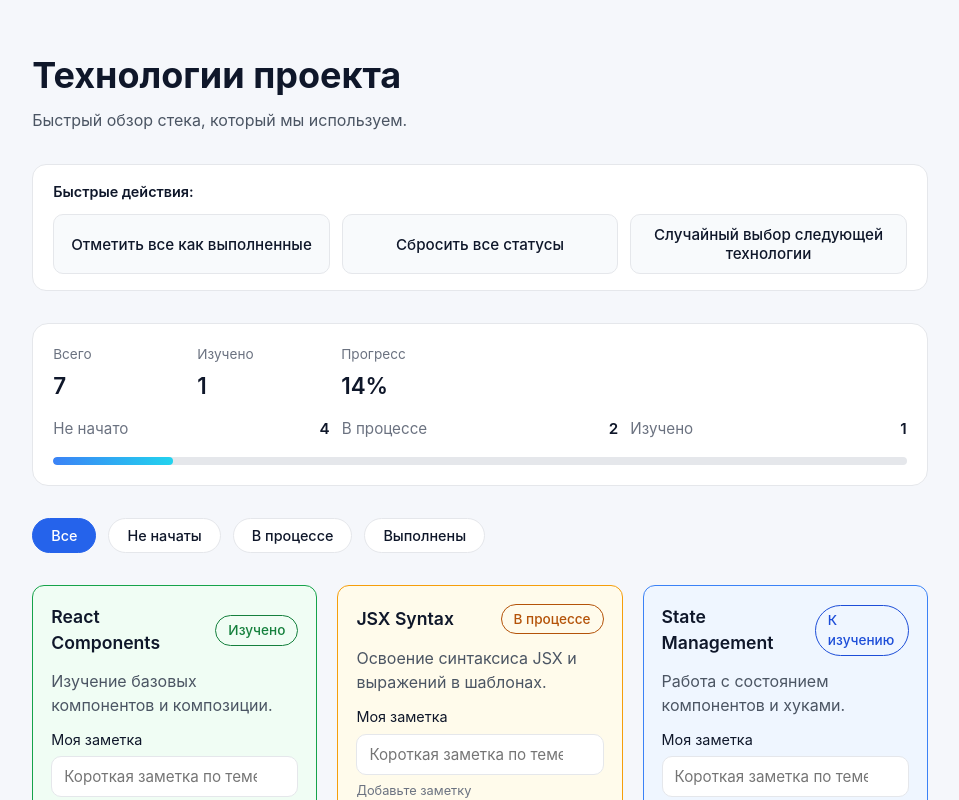
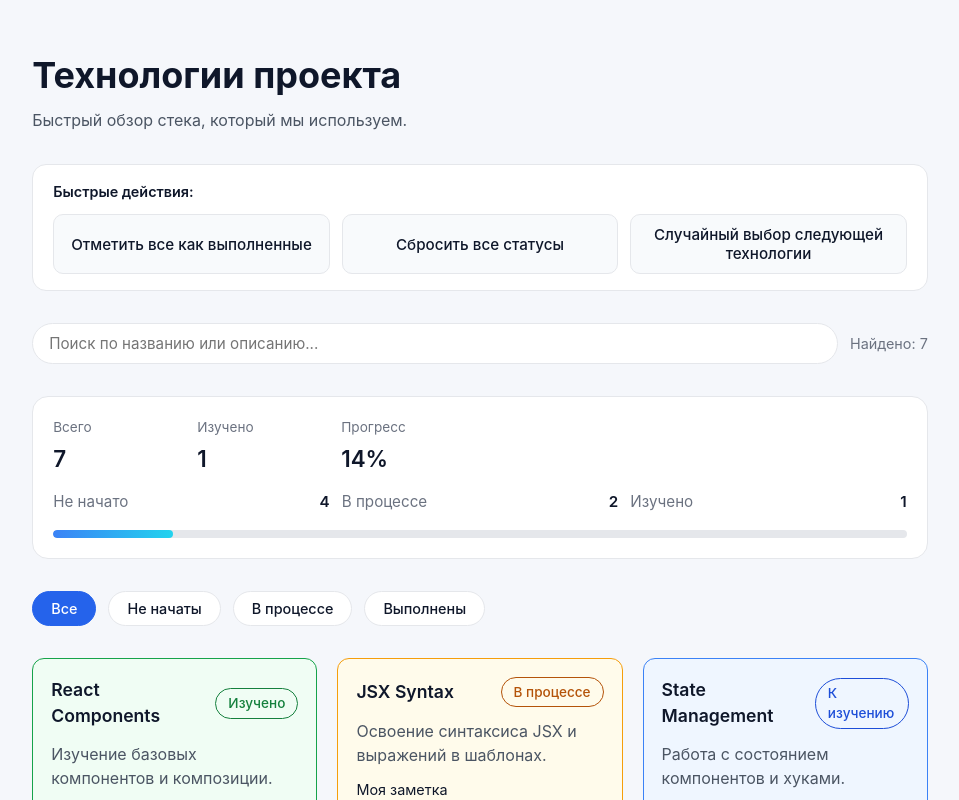
Before and after one commit to naabdykalykov/frontend-and-backend-practice, a React (Vite) app: page / in a window 1280 px wide. Shown: the top 800 px of the page, without its empty margins (160-1119 px from the left). Built offline with nearby package versions, Linux system fonts and the light colour scheme.

Commit message:
update step 7

```diff
--- a/src/App.css
+++ b/src/App.css
@@ -45,3 +45,31 @@ body {
   grid-template-columns: repeat(auto-fit, minmax(260px, 1fr));
   gap: 20px;
 }
+
+.app__search {
+  display: flex;
+  flex-wrap: wrap;
+  gap: 12px;
+  align-items: center;
+}
+
+.app__search input {
+  flex: 1;
+  min-width: 240px;
+  border-radius: 999px;
+  border: 1px solid #e5e7eb;
+  padding: 10px 16px;
+  font-size: 0.95rem;
+  font-family: inherit;
+}
+
+.app__search input:focus {
+  outline: none;
+  border-color: #2563eb;
+  box-shadow: 0 0 0 2px rgba(37, 99, 235, 0.15);
+}
+
+.app__search-count {
+  font-size: 0.9rem;
+  color: #6b7280;
+}
--- a/src/App.jsx
+++ b/src/App.jsx
@@ -76,6 +76,7 @@ function App() {
     return initialTechnologies.map((tech) => ({ ...tech }))
   })
   const [filter, setFilter] = useState('all')
+  const [search, setSearch] = useState('')
 
   const total = technologies.length
   const completed = technologies.filter((tech) => tech.status === 'completed').length
@@ -122,8 +123,13 @@ function App() {
   }, [technologies])
 
   const filteredTechnologies = technologies.filter((tech) => {
-    if (filter === 'all') return true
-    return tech.status === filter
+    const matchesFilter = filter === 'all' ? true : tech.status === filter
+    const query = search.trim().toLowerCase()
+    const matchesSearch =
+      query.length === 0 ||
+      tech.title.toLowerCase().includes(query) ||
+      tech.description.toLowerCase().includes(query)
+    return matchesFilter && matchesSearch
   })
 
   return (
@@ -138,6 +144,16 @@ function App() {
         onResetAll={handleResetAll}
         onPickRandom={handlePickRandom}
       />
+
+      <div className="app__search">
+        <input
+          type="text"
+          value={search}
+          onChange={(event) => setSearch(event.target.value)}
+          placeholder="Поиск по названию или описанию..."
+        />
+        <span className="app__search-count">Найдено: {filteredTechnologies.length}</span>
+      </div>
 
       <ProgressHeader
         total={total}
```
